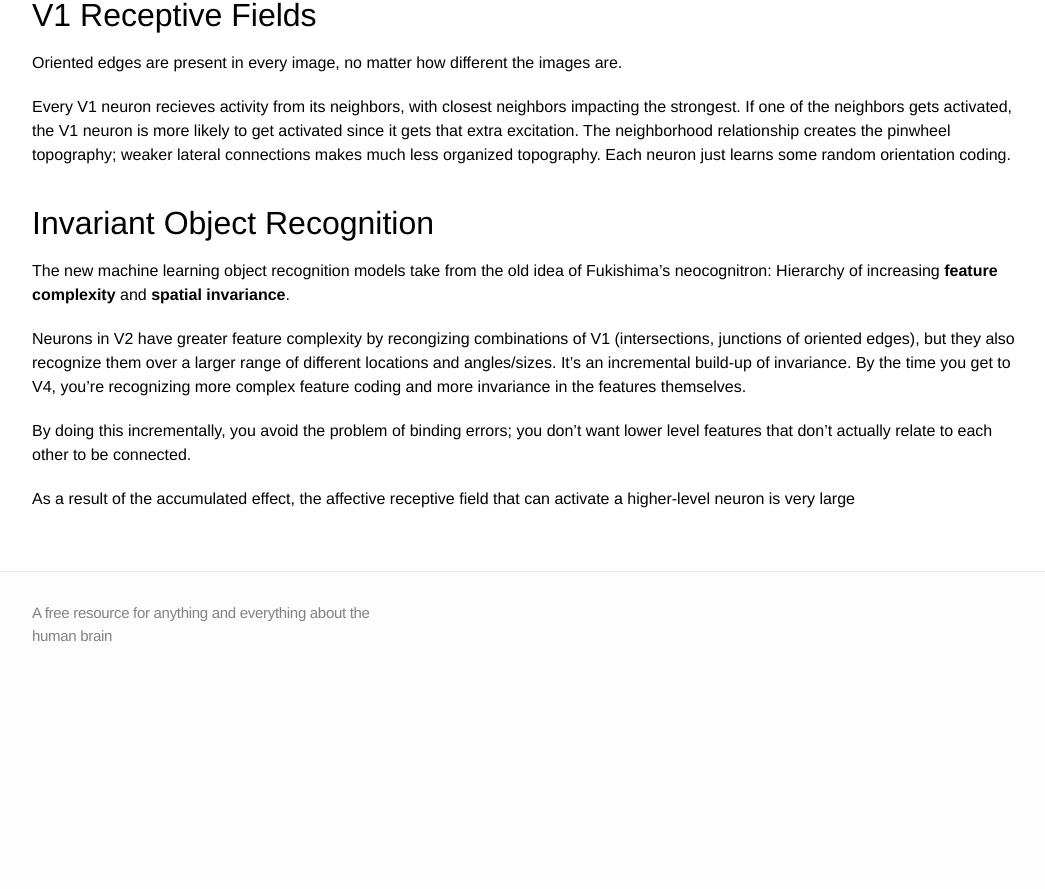
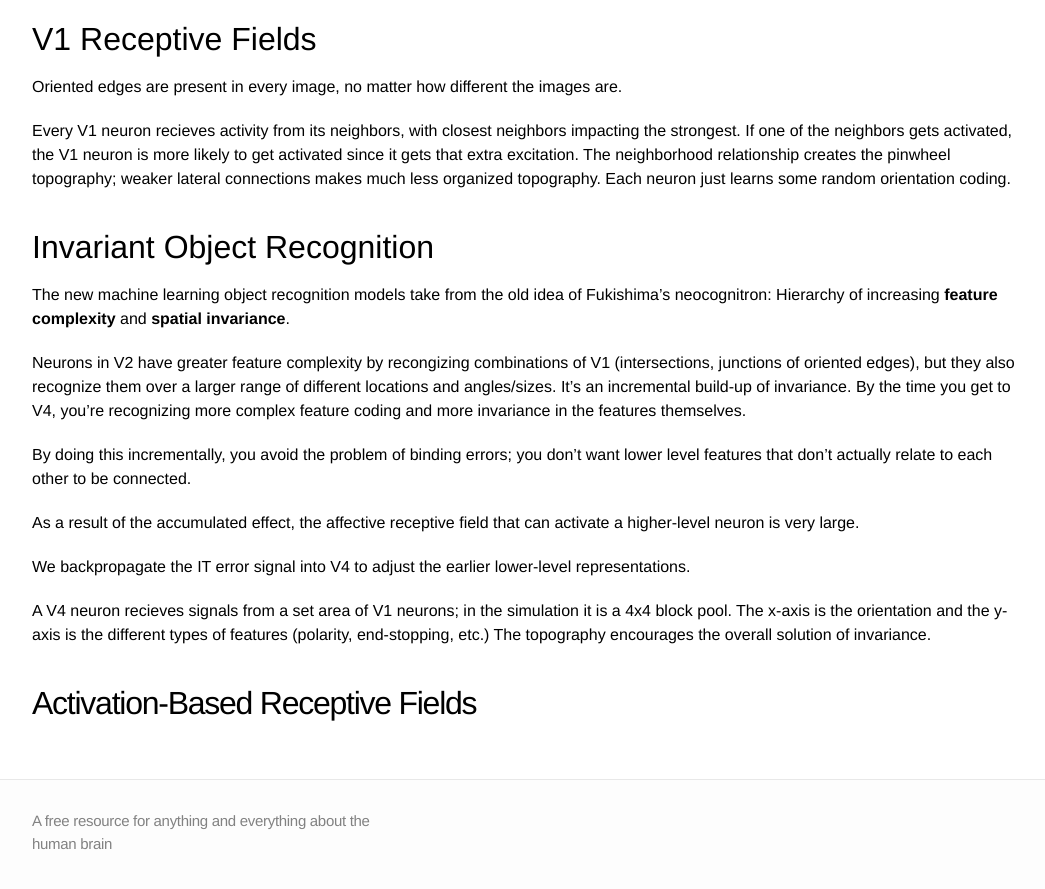
Before and after one commit to mdelsole/brain-nexus, a Jekyll site: the page built from computational-neuroscience/Perception/index.markdown, in a window 1280 px wide and 900 px high, scrolled down 904 px. Shown: the top 889 px of the window, without its empty margins (108-1153 px from the left). Built offline with Jekyll 4.4.1, drawn with Linux system fonts in a browser that asks for light colours; before the commit the page ends 1596 px from its top, so only the background shows below that; some of the changed text lies outside the part shown.

Commit message:
Update index.markdown

```diff
--- a/computational-neuroscience/Perception/index.markdown
+++ b/computational-neuroscience/Perception/index.markdown
@@ -13,7 +13,7 @@ tags: []
 * TOC
 {:toc}
 
-Perception is our window into reality.
+Perception is our window into reality. This section isn't really done, right now it's just some notes.
 
 # Biology of vision
 
@@ -45,4 +45,10 @@ Neurons in V2 have greater feature complexity by recongizing combinations of V1
 
 By doing this incrementally, you avoid the problem of binding errors; you don't want lower level features that don't actually relate to each other to be connected.
 
-As a result of the accumulated effect, the affective receptive field that can activate a higher-level neuron is very large
+As a result of the accumulated effect, the affective receptive field that can activate a higher-level neuron is very large.
+
+We backpropagate the IT error signal into V4 to adjust the earlier lower-level representations.
+
+A V4 neuron recieves signals from a set area of V1 neurons; in the simulation it is a 4x4 block pool. The x-axis is the orientation and the y-axis is the different types of features (polarity, end-stopping, etc.) The topography encourages the overall solution of invariance.
+
+## Activation-Based Receptive Fields
```
